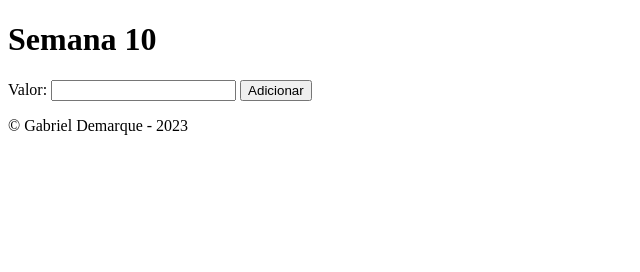
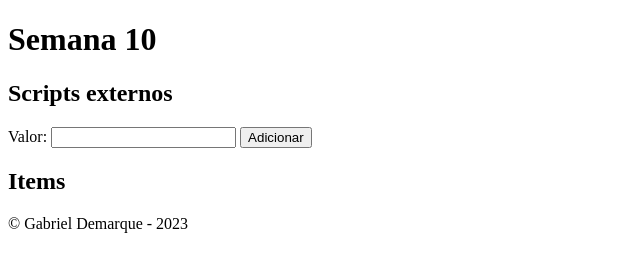
Before and after one commit to ufjf-dcc121/ufjf-dcc121-2023-1-atv10-gdemarque, a plain HTML site: page index.html in a window 1280 px wide. Shown: the whole page, without its empty margins (0-640 px from the left). Drawn offline with Linux system fonts and the light colour scheme.

Commit message:
cria seções e adiciona subtitulo

```diff
--- a/index.html
+++ b/index.html
@@ -9,16 +9,23 @@
 <body>
         <header>
             <h1>Semana 10</h1>
+            <h2>Scripts externos</h2>
         </header>
         <main>
+            <section>
                 <form name="entrada">
                     <label for="valor">Valor:</label>
                     <input type="number" name="valor" id="valor" title="Valor a ser inserido"/>
                     <input type="submit" value="Adicionar"/>
                 </form>
+            </section>
+            <section id="items">
+                <h1>Items</h1>
                 <ol>
 
                 </ol>
+            </section>
+
         </main>
  <footer>
     <p>&copy; Gabriel Demarque - 2023</p>
```
Lines whose indentation alone changed are shown as unchanged.
